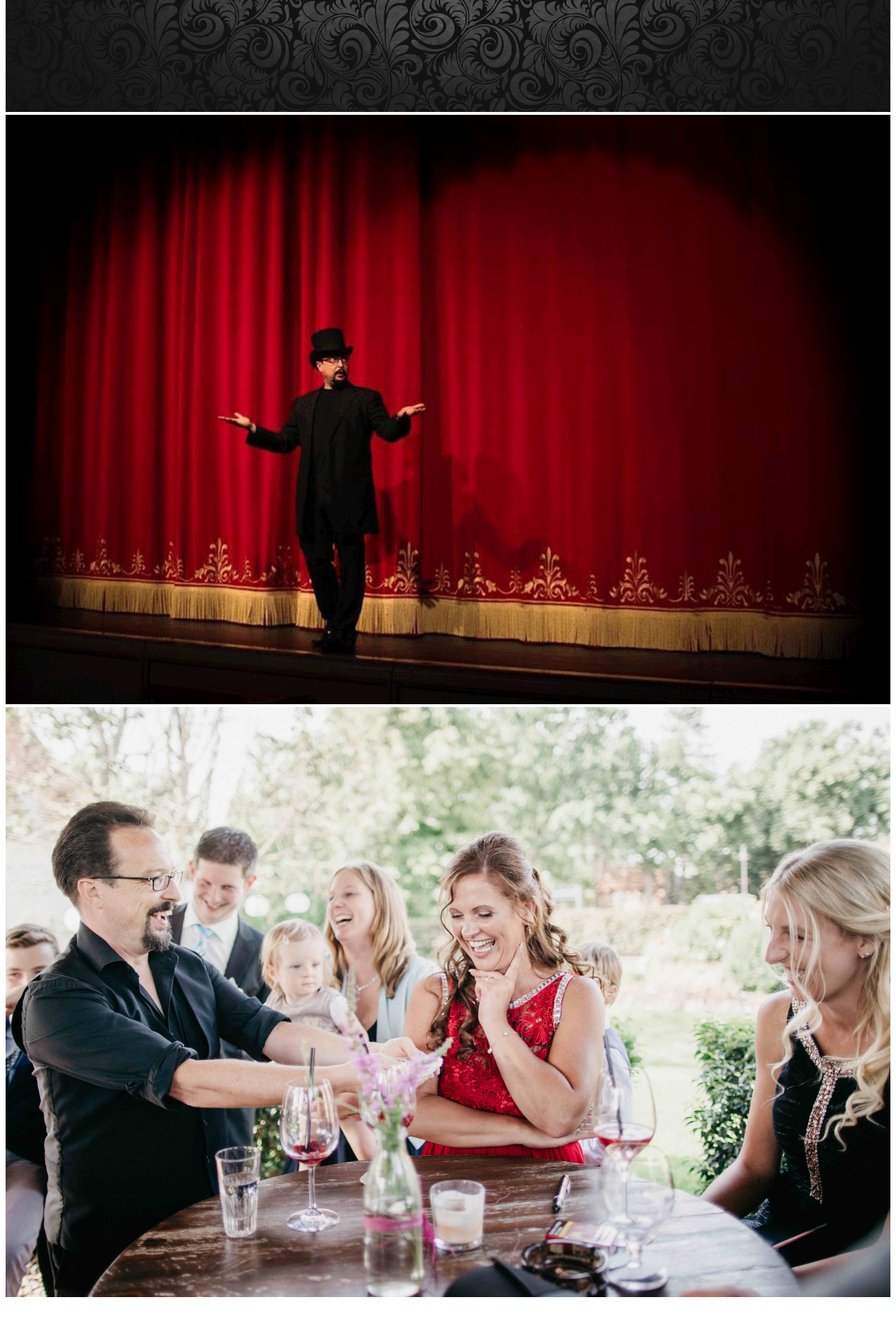
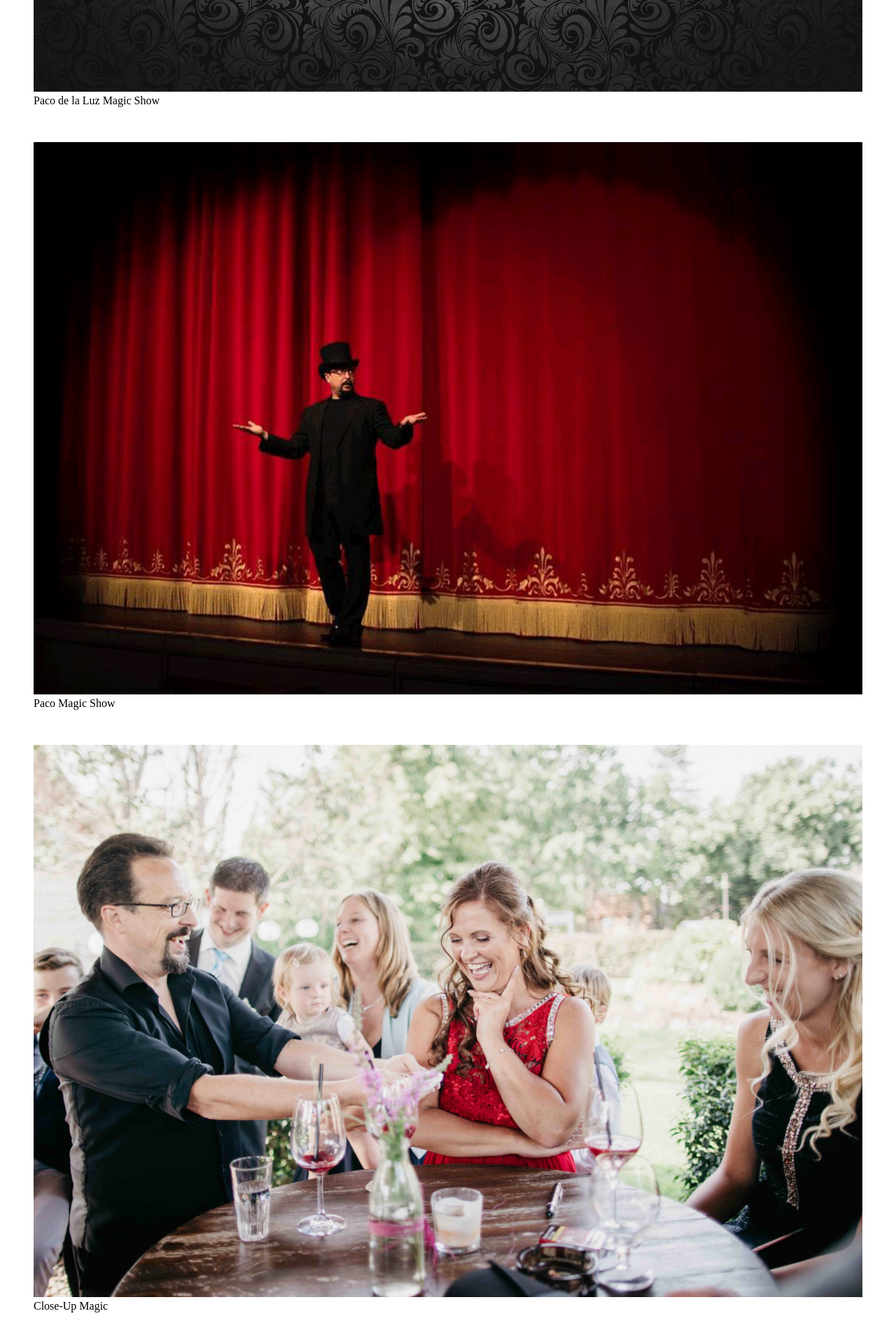
Before and after one commit to nikolaialex/pacomagic, a plain HTML site: page index.html in a window 1280 px wide. Shown: the part 1580-3480 px from the top of the page at 70% size. Before the commit the page ends 3445 px from the top, so only its background shows below. Drawn offline with Linux system fonts and the light colour scheme.

Commit message:
Update index

```diff
--- a/index.html
+++ b/index.html
@@ -20,11 +20,20 @@
       <figcaption>Paco de la Luz</figcaption>
     </figure>
     <br>
-    <img src="/pacomagic/images/Paco-Title-Grey-final.png"></img>
+    <figure>
+      <img src="/pacomagic/images/Paco-Title-Grey-final.png"></img>
+      <figcaption>Paco de la Luz Magic Show</figcaption>
+    </figure>
     <br>
-    <img src="/pacomagic/images/facebook_title.png"></img>
+    <figure>
+      <img src="/pacomagic/images/facebook_title.png"></img>
+      <figcaption>Paco Magic Show</figcaption>
+    </figure>
     <br>
-    <img src="/pacomagic/images/Paco_Close_up.jpg"></img>
+    <figure>
+      <img src="/pacomagic/images/Paco_Close_up.jpg"></img>
+      <figcaption>Close-Up Magic</figcaption>
+    </figure>
     <br>
 
   </body>
```
